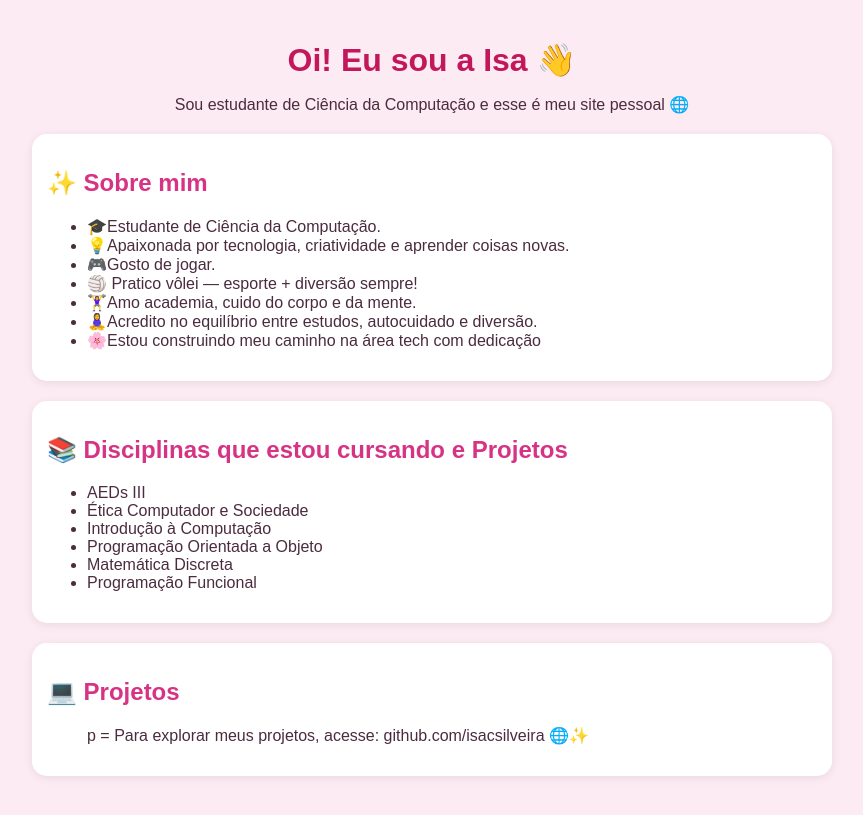
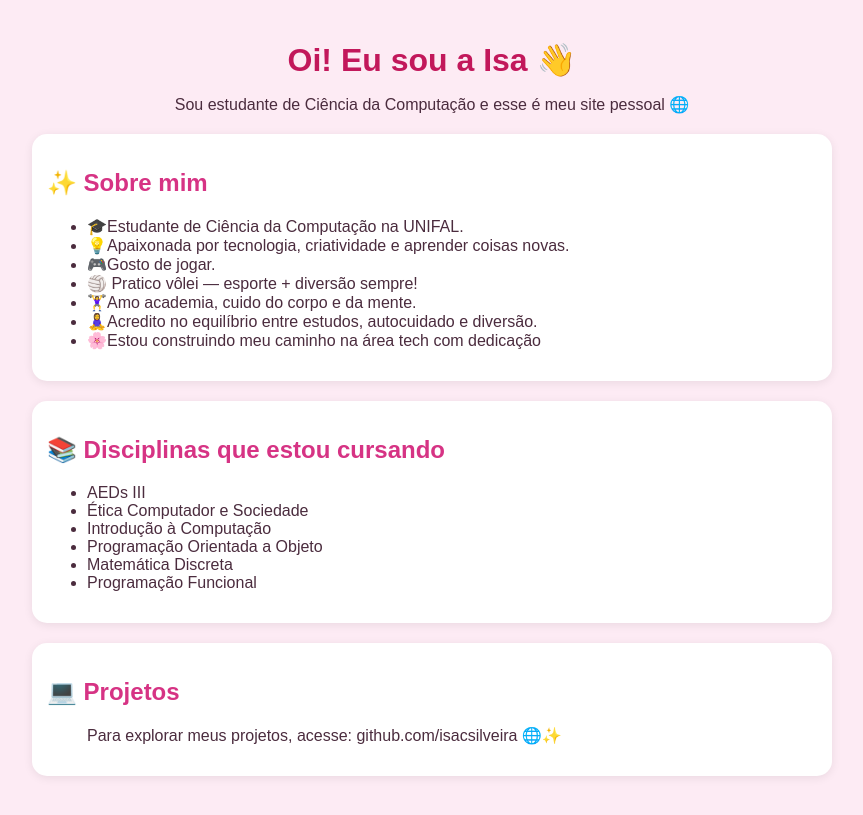
Before and after one commit to isacsilveira/isacsilveira.github.io, a Jekyll site: the page built from index.md, in a window 1280 px wide. Shown: the top 815 px of the page, without its empty margins (208-1071 px from the left). Built offline with Jekyll 4.4.1, drawn with Linux system fonts in a browser that asks for light colours.

Commit message:
Update index.md

```diff
--- a/index.md
+++ b/index.md
@@ -10,7 +10,7 @@ Sou estudante de Ciência da Computação e esse é meu site pessoal 🌐
 <div class="card">
   <h2>✨ Sobre mim</h2>
   <ul>
-    <li>🎓Estudante de Ciência da Computação.</li>
+    <li>🎓Estudante de Ciência da Computação na UNIFAL.</li>
     <li>💡Apaixonada por tecnologia, criatividade e aprender coisas novas.</li>
     <li>🎮Gosto de jogar.</li>
     <li>🏐 Pratico vôlei — esporte + diversão sempre!</li>
@@ -21,7 +21,7 @@ Sou estudante de Ciência da Computação e esse é meu site pessoal 🌐
 </div>
 
 <div class="card">
-  <h2>📚 Disciplinas que estou cursando e Projetos</h2>
+  <h2>📚 Disciplinas que estou cursando</h2>
   <ul>
     <li>AEDs III</li>
     <li>Ética Computador e Sociedade</li>
@@ -35,6 +35,6 @@ Sou estudante de Ciência da Computação e esse é meu site pessoal 🌐
 <div class="card">
   <h2>💻 Projetos</h2>
   <ul>
-     p = Para explorar meus projetos, acesse: github.com/isacsilveira 🌐✨
+     Para explorar meus projetos, acesse: github.com/isacsilveira 🌐✨
   </ul>
 </div>
```
